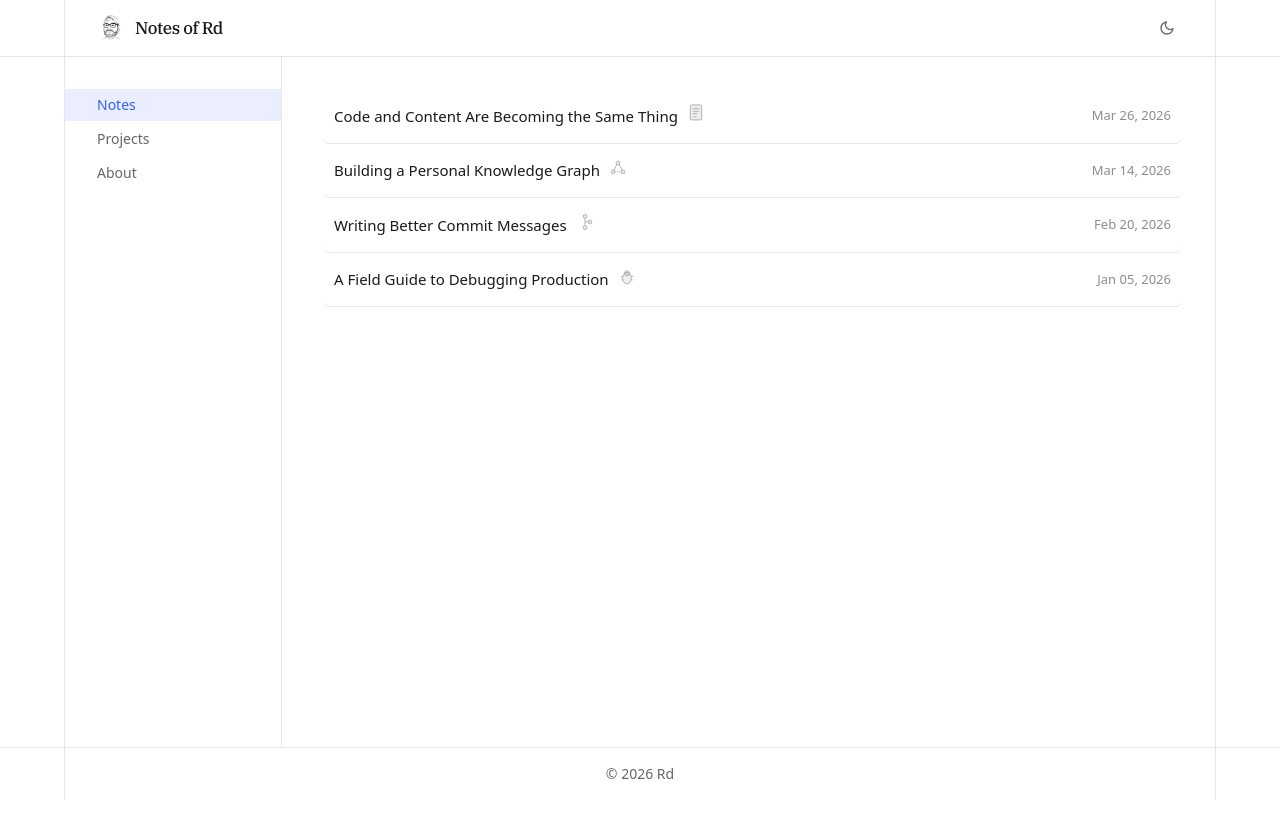
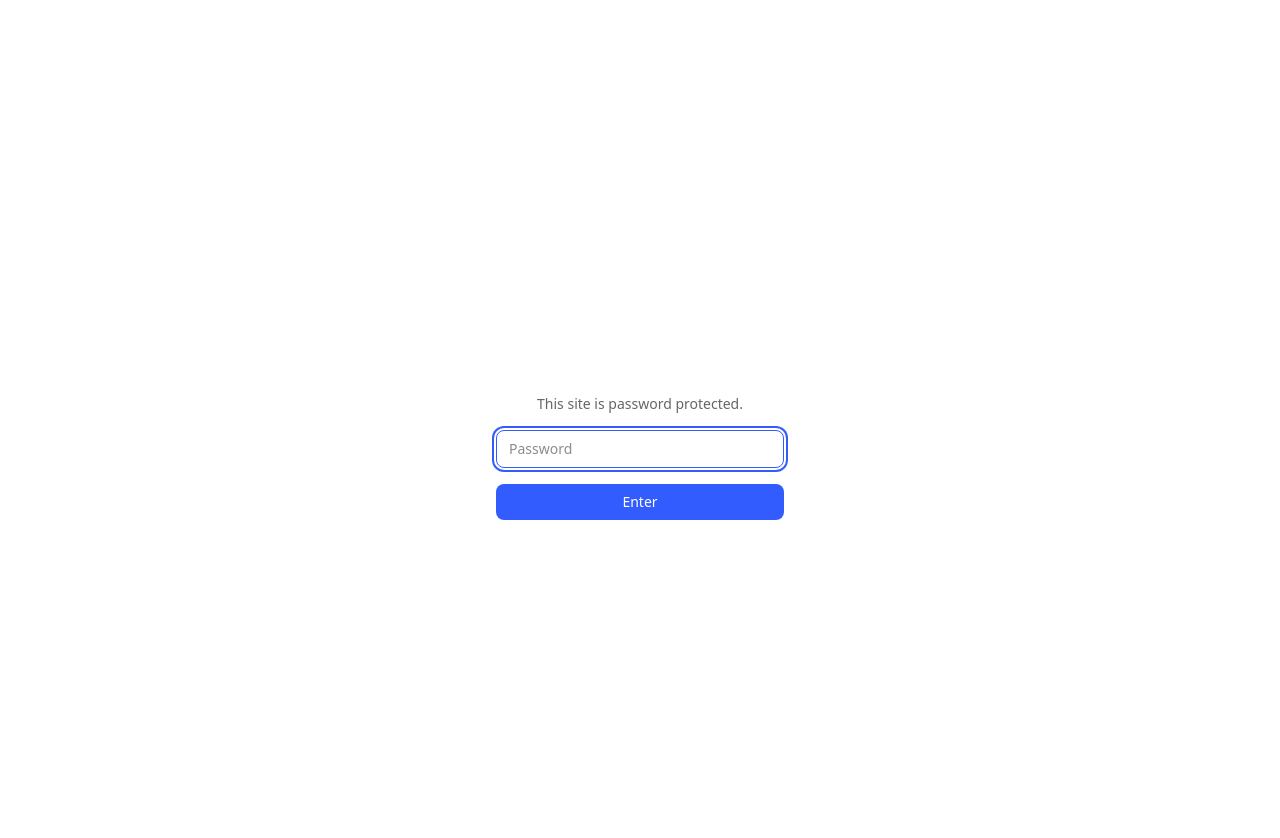
Before and after one commit to rdyv/rdyv.github.io, a Next.js app: page / in a window 1280 px wide. Shown: the top 838 px of the page. Before the commit the page ends 800 px from the top, so only its background shows below. Built offline with nearby package versions, Linux system fonts and the light colour scheme.

Commit message:
feat: add client-side password gate
Temporary password protection using sessionStorage.
Remove AuthGate wrapper from layout.tsx to disable.

```diff
--- a/src/app/layout.tsx
+++ b/src/app/layout.tsx
@@ -2,6 +2,7 @@ import type { Metadata } from "next";
 import "./globals.css";
 import Header from "@/components/Header";
 import Footer from "@/components/Footer";
+import AuthGate from "@/components/AuthGate";
 
 export const metadata: Metadata = {
   title: {
@@ -38,11 +39,13 @@ export default function RootLayout({
         />
       </head>
       <body className="relative flex min-h-screen flex-col pt-[57px]">
-        <Header />
-        <div className="mx-auto flex min-h-0 w-full max-w-6xl flex-1 border-x border-border">
-          <main className="min-w-0 flex-1">{children}</main>
-        </div>
-        <Footer />
+        <AuthGate>
+          <Header />
+          <div className="mx-auto flex min-h-0 w-full max-w-6xl flex-1 border-x border-border">
+            <main className="min-w-0 flex-1">{children}</main>
+          </div>
+          <Footer />
+        </AuthGate>
       </body>
     </html>
   );
--- /dev/null
+++ b/src/components/AuthGate.tsx
@@ -0,0 +1,63 @@
+"use client";
+
+import { useState, useEffect } from "react";
+
+const STORAGE_KEY = "site-auth";
+const PASSWORD = "letmein";
+
+export default function AuthGate({ children }: { children: React.ReactNode }) {
+  const [authed, setAuthed] = useState(false);
+  const [input, setInput] = useState("");
+  const [error, setError] = useState(false);
+  const [checking, setChecking] = useState(true);
+
+  useEffect(() => {
+    const stored = sessionStorage.getItem(STORAGE_KEY);
+    if (stored === PASSWORD) setAuthed(true);
+    setChecking(false);
+  }, []);
+
+  function handleSubmit(e: React.FormEvent) {
+    e.preventDefault();
+    if (input === PASSWORD) {
+      sessionStorage.setItem(STORAGE_KEY, input);
+      setAuthed(true);
+    } else {
+      setError(true);
+      setTimeout(() => setError(false), 1500);
+    }
+  }
+
+  if (checking) return null;
+
+  if (authed) return <>{children}</>;
+
+  return (
+    <div className="flex min-h-screen items-center justify-center bg-surface">
+      <form
+        onSubmit={handleSubmit}
+        className="flex w-72 flex-col items-center gap-4"
+      >
+        <p className="text-sm text-ink-muted">
+          This site is password protected.
+        </p>
+        <input
+          type="password"
+          value={input}
+          onChange={(e) => setInput(e.target.value)}
+          placeholder="Password"
+          autoFocus
+          className={`w-full rounded-md border bg-surface px-3 py-2 text-sm text-ink outline-none transition-colors duration-150 placeholder:text-ink-faint focus:border-accent ${
+            error ? "border-red-400" : "border-border"
+          }`}
+        />
+        <button
+          type="submit"
+          className="w-full cursor-pointer rounded-md bg-accent px-3 py-2 text-sm font-medium text-white transition-colors duration-150 hover:bg-accent-hover"
+        >
+          Enter
+        </button>
+      </form>
+    </div>
+  );
+}
```
